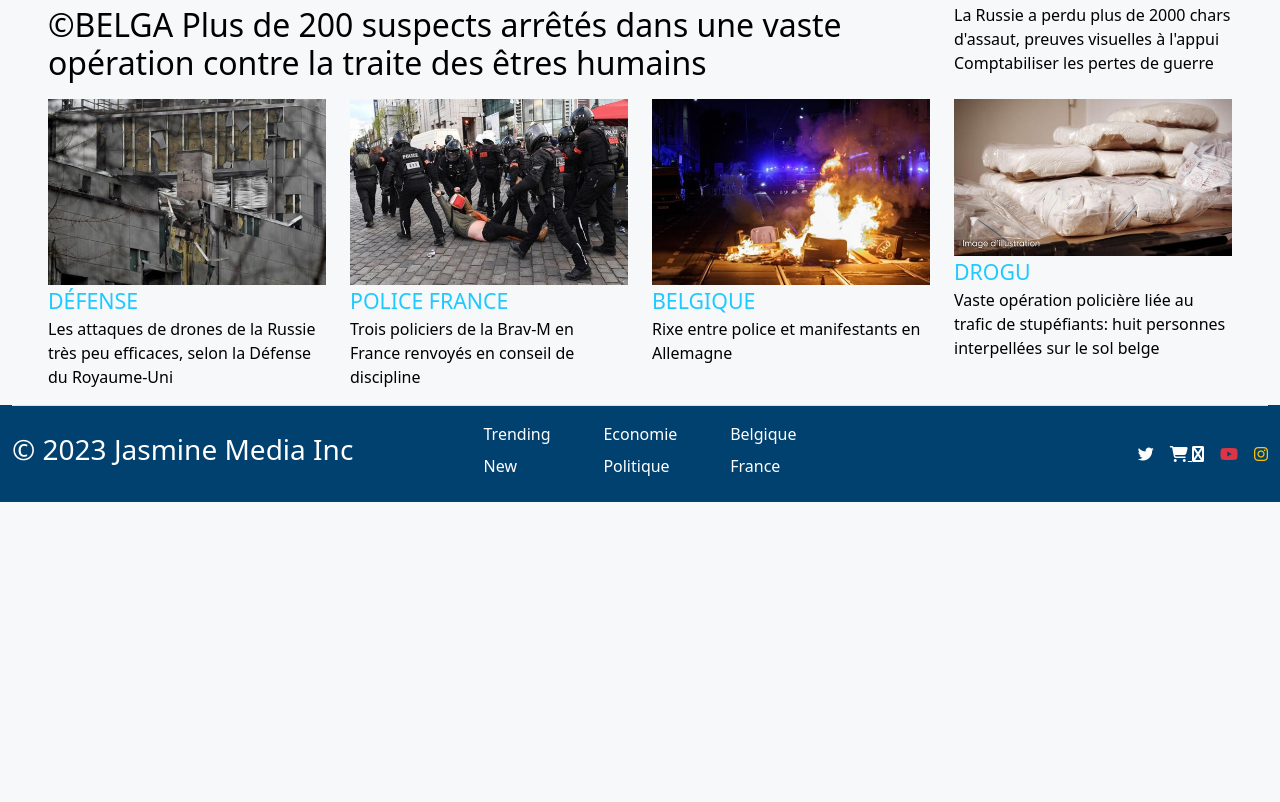
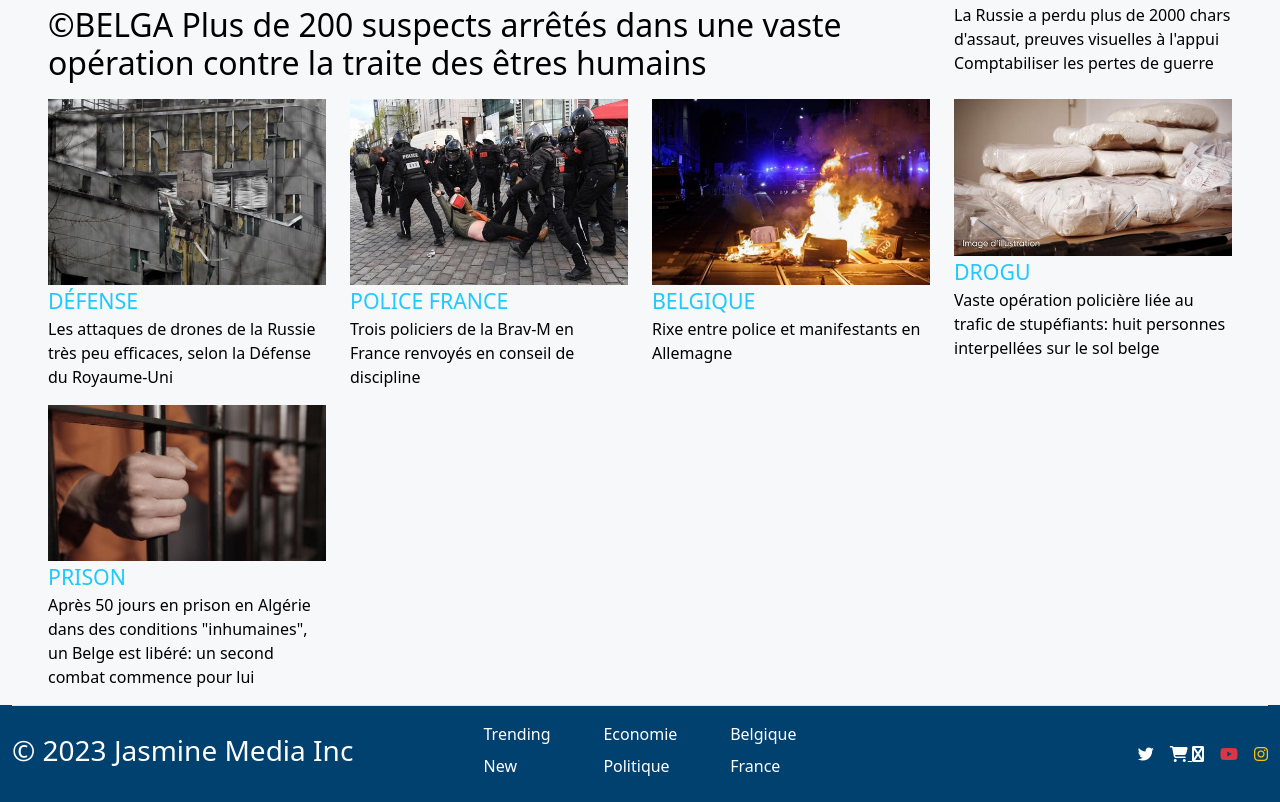
Before and after one commit to CuteCoder2/RTBFBE, a plain HTML site: page index.html in a window 1280 px wide. Shown: the part 900-1702 px from the top of the page. Before the commit the page ends 1402 px from the top, so only its background shows below. Drawn offline with Linux system fonts and the light colour scheme.

Commit message:
added new article to make it 8 as recommended

```diff
--- a/index.html
+++ b/index.html
@@ -233,6 +233,17 @@
                     </p>
                 </div>
             </div>
+            <div class="col-lg-3 col-md-6 col-12">
+                <div class="d-flex flex-column align-items-center justify-content-between">
+                    <img class="w-100" src="./media/8.jpg" alt="" srcset="">
+                    <div class="text-mute align-self-start headings">PRISON</div>
+                    <p class="article-paragraph align-self-start article">
+                        <a href="./article.html">Après 50 jours en prison en Algérie
+                            dans des conditions "inhumaines", un Belge est libéré: un second combat commence pour lui
+                        </a>
+                    </p>
+                </div>
+            </div>
         </div>
     </main>
 
```
